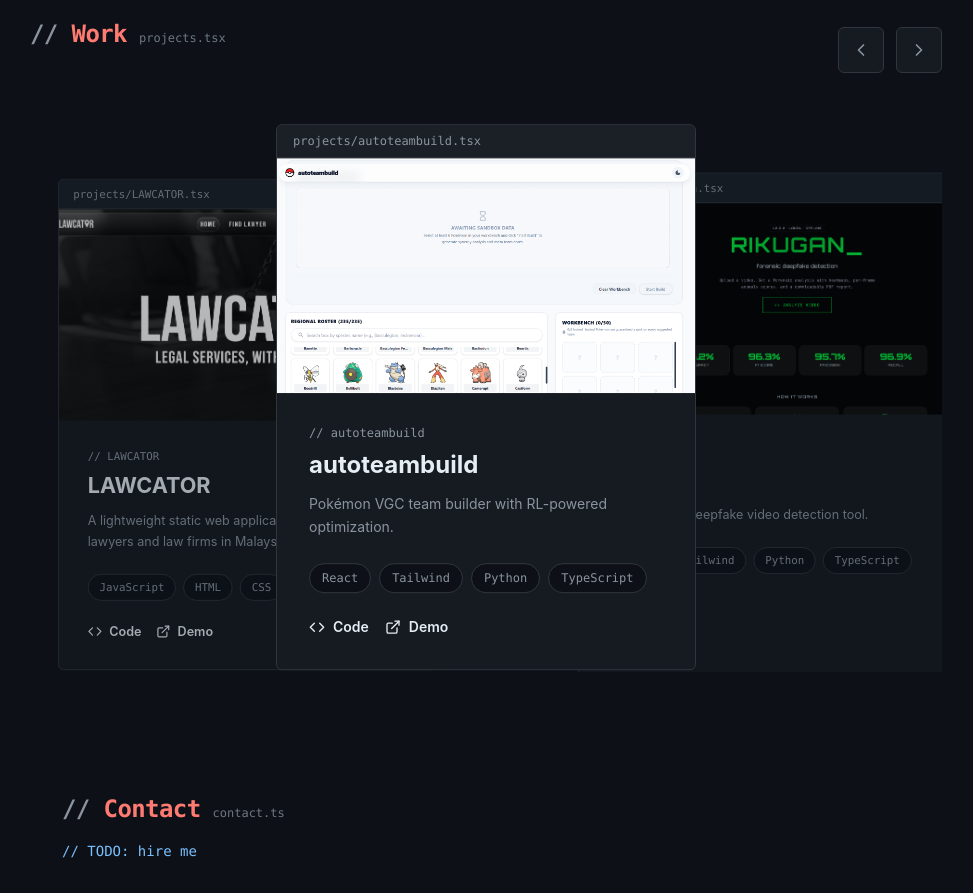
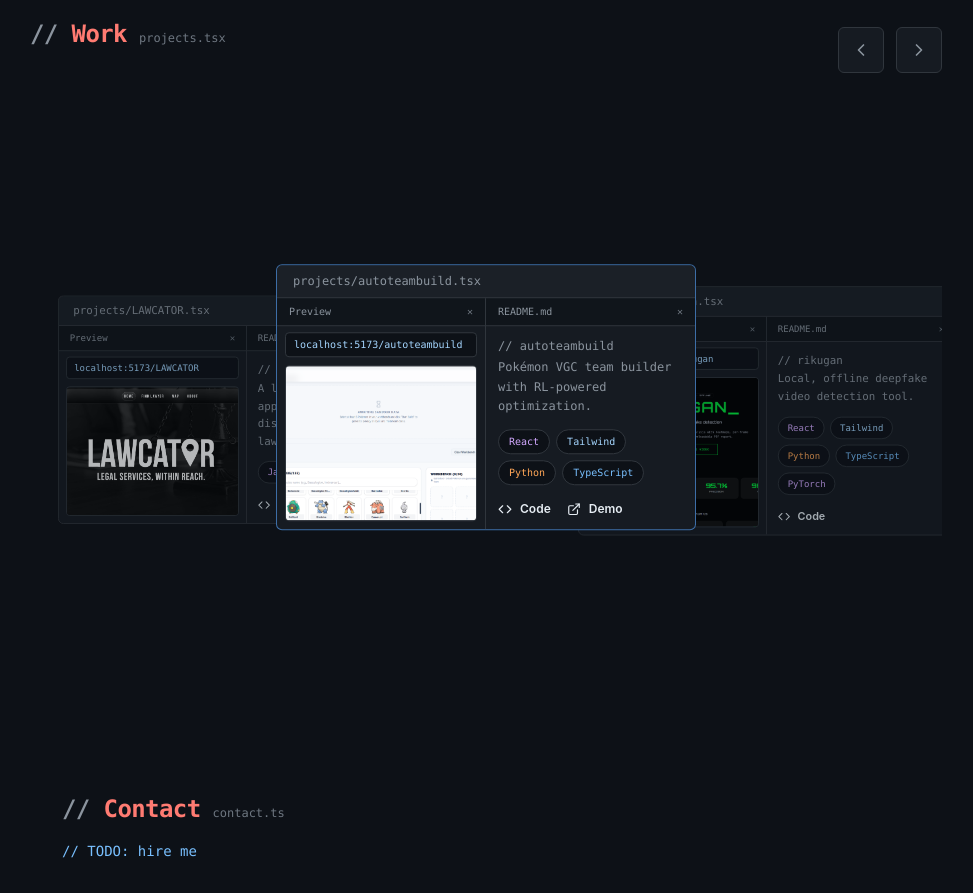
Before and after one commit to miiidev/portfolio, a React (Vite) app: page / in a window 1280 px wide. Shown: the part 2880-3773 px from the top of the page, without its empty margins (226-1199 px from the left). Built offline with nearby package versions, Linux system fonts and the light colour scheme; no server answers.

Commit message:
feat: split project card into preview and readme panes

```diff
--- a/src/components/ProjectCard.tsx
+++ b/src/components/ProjectCard.tsx
@@ -1,27 +1,47 @@
 import type { Project } from '../data';
 import LazyImage from './LazyImage';
+
+const tagColors = ['text-code-function', 'text-code-string', 'text-code-type', 'text-code-const'];
 
 export default function ProjectCard({ project, isCenter = true }: { project: Project; isCenter?: boolean }) {
   return (
     <div
-      className={`bg-surface border border-edge rounded-md overflow-hidden group h-full w-full flex flex-col ${isCenter ? 'hover:border-accent/60' : ''}`}
+      className={`bg-surface border rounded-md overflow-hidden group h-full w-full flex flex-col ${
+        isCenter ? 'border-accent/60' : 'border-edge hover:border-accent/60'
+      }`}
     >
       <div className="flex items-center justify-between border-b border-edge bg-elevated/50 px-4 py-2 shrink-0">
         <span className="font-mono text-xs text-muted">projects/{project.title}.tsx</span>
         <span className="font-mono text-xs text-dim opacity-0 group-hover:opacity-100 transition-opacity" aria-hidden="true">&#10005;</span>
       </div>
+      <div className="grid grid-cols-1 sm:grid-cols-2 flex-1 min-h-0">
+        <div className="flex flex-col min-h-0 overflow-hidden border-t sm:border-t-0 sm:border-r border-edge">
+          <div className="flex items-center justify-between border-b border-edge bg-canvas/60 px-3 py-1.5 shrink-0">
+            <span className="font-mono text-[10px] text-muted">Preview</span>
+            <span className="font-mono text-[10px] text-dim" aria-hidden="true">&#10005;</span>
+          </div>
+          <div className="px-2 pt-1.5 pb-2 shrink-0">
+            <div
+              className="font-mono text-[10px] text-code-string bg-canvas border border-edge rounded px-2 py-1 whitespace-nowrap overflow-hidden text-ellipsis"
+              aria-hidden="true"
+            >
+              localhost:5173/{project.title}
+            </div>
+          </div>
           {project.image ? (
-        <div className="shrink-0">
+            <div className="flex-1 min-h-0 px-2 pb-2">
+              <div className="w-full h-full rounded border border-edge overflow-hidden">
                 <LazyImage
                   src={project.image}
                   alt={project.title}
-            className="w-full aspect-video"
+                  className="w-full h-full object-cover"
                 />
               </div>
+            </div>
           ) : (
-        <div className="shrink-0 w-full aspect-video bg-gradient-to-br from-surface via-elevated to-surface flex items-center justify-center border-b border-edge">
+            <div className="flex-1 min-h-0 mx-2 mb-2 rounded border border-edge bg-gradient-to-br from-surface via-elevated to-surface flex items-center justify-center">
               <div className="flex flex-col items-center gap-2 text-muted">
-            <svg width="40" height="40" viewBox="0 0 24 24" fill="none" stroke="currentColor" strokeWidth="1.5" strokeLinecap="round" strokeLinejoin="round" className="opacity-40">
+                <svg width="32" height="32" viewBox="0 0 24 24" fill="none" stroke="currentColor" strokeWidth="1.5" strokeLinecap="round" strokeLinejoin="round" className="opacity-40">
                   <rect x="2" y="3" width="20" height="14" rx="2" ry="2"/>
                   <line x1="8" y1="21" x2="16" y2="21"/>
                   <line x1="12" y1="17" x2="12" y2="21"/>
@@ -30,28 +50,34 @@
               </div>
             </div>
           )}
-      <div className="p-5 sm:p-8 flex flex-col flex-1">
-        <p className="font-mono text-xs text-code-comment mb-2">// {project.title}</p>
-        <h3 className="text-xl sm:text-2xl font-bold text-copy mb-3">{project.title}</h3>
-        <p className="text-muted text-sm mb-6 leading-relaxed flex-grow">{project.description}</p>
-
-        <div className="flex flex-wrap gap-2 mb-6">
+        </div>
+        <div className="flex flex-col min-h-0 overflow-hidden">
+          <div className="flex items-center justify-between border-b border-edge bg-canvas/60 px-3 py-1.5 shrink-0">
+            <span className="font-mono text-[10px] text-muted">README.md</span>
+            <span className="font-mono text-[10px] text-dim" aria-hidden="true">&#10005;</span>
+          </div>
+          <div className="p-3 flex flex-col flex-1 min-h-0">
+            <p className="font-mono text-xs text-code-comment mb-1">// {project.title}</p>
+            <p className="font-mono text-xs text-code-comment leading-relaxed mb-3">{project.description}</p>
+            <div className="flex flex-wrap gap-1.5 mb-3">
               {project.tags.map((tag, index) => (
-            <span key={index} className="font-mono text-xs bg-canvas text-muted px-3 py-1.5 rounded-full border border-edge">
+                <span
+                  key={index}
+                  className={`font-mono text-[10px] bg-canvas px-2.5 py-1 rounded-full border border-edge ${tagColors[index % tagColors.length]}`}
+                >
                   {tag}
                 </span>
               ))}
             </div>
-
-        <div className="flex items-center gap-4 mt-auto">
+            <div className="flex items-center gap-4 mt-auto pt-1">
               {project.repo && (
                 <a
                   href={project.repo}
                   target="_blank"
                   rel="noreferrer"
-              className="inline-flex items-center gap-2 text-sm font-semibold text-copy hover:text-accent transition-colors duration-200"
+                  className="inline-flex items-center gap-2 text-xs font-semibold text-copy hover:text-accent transition-colors duration-200"
                 >
-              <svg width="16" height="16" viewBox="0 0 24 24" fill="none" stroke="currentColor" strokeWidth="2" strokeLinecap="round" strokeLinejoin="round">
+                  <svg width="14" height="14" viewBox="0 0 24 24" fill="none" stroke="currentColor" strokeWidth="2" strokeLinecap="round" strokeLinejoin="round">
                     <polyline points="16 18 22 12 16 6"/>
                     <polyline points="8 6 2 12 8 18"/>
                   </svg>
@@ -63,9 +89,9 @@
                   href={project.demo}
                   target="_blank"
                   rel="noreferrer"
-              className="inline-flex items-center gap-2 text-sm font-semibold text-copy hover:text-accent transition-colors duration-200"
+                  className="inline-flex items-center gap-2 text-xs font-semibold text-copy hover:text-accent transition-colors duration-200"
                 >
-              <svg width="16" height="16" viewBox="0 0 24 24" fill="none" stroke="currentColor" strokeWidth="2" strokeLinecap="round" strokeLinejoin="round">
+                  <svg width="14" height="14" viewBox="0 0 24 24" fill="none" stroke="currentColor" strokeWidth="2" strokeLinecap="round" strokeLinejoin="round">
                     <path d="M18 13v6a2 2 0 0 1-2 2H5a2 2 0 0 1-2-2V8a2 2 0 0 1 2-2h6"/>
                     <polyline points="15 3 21 3 21 9"/>
                     <line x1="10" y1="14" x2="21" y2="3"/>
@@ -76,5 +102,7 @@
             </div>
           </div>
         </div>
+      </div>
+    </div>
   );
 }
```
Lines whose indentation alone changed are shown as unchanged.
